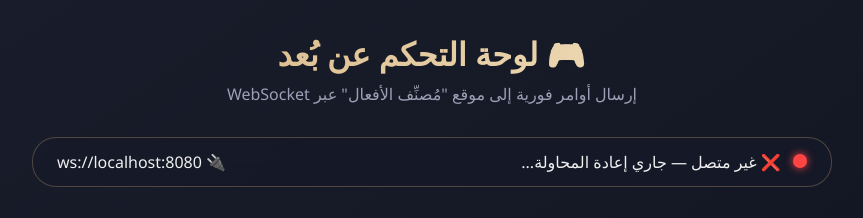
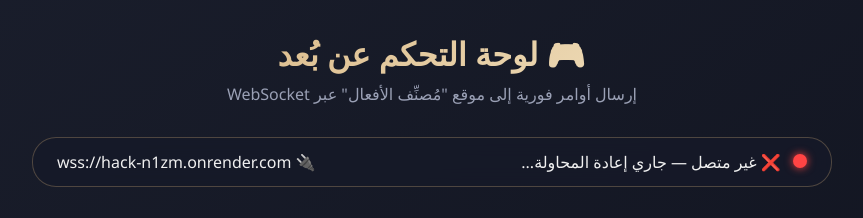
Before and after one commit to moo-m/Hack, a website: page index.html in a window 1280 px wide. Shown: the top 218 px of the page, without its empty margins (208-1071 px from the left). Drawn offline with Linux system fonts and the light colour scheme.

Commit message:
Update WebSocket URL to secure connection

```diff
--- a/index.html
+++ b/index.html
@@ -160,7 +160,7 @@
 
   <div class="status-card">
     <div><span class="led" id="led"></span> <span id="connStatus">جاري الاتصال...</span></div>
-    <div>🔌 ws://localhost:8080</div>
+    <div>🔌 wss://hack-n1zm.onrender.com</div>
   </div>
 
   <!-- التحكم بالخلفية -->
@@ -216,8 +216,8 @@
 </div>
 
 <script>
-  // إعداد WebSocket
-  const SOCKET_URL = 'ws://localhost:8080';
+  // إعداد WebSocket - تم التعديل للرابط الجديد
+  const SOCKET_URL = 'wss://hack-n1zm.onrender.com';
   let socket = null;
   let reconnectAttempts = 0;
   const MAX_RECONNECT = 10;
@@ -263,7 +263,6 @@
   const commands = {
     setBackgroundColor: (color) => `document.body.style.backgroundColor = "${color}"; document.body.style.backgroundImage = "none";`,
     setH1: (text) => {
-      // يبحث عن h1 داخل .app-title أو ينشئ واحداً جديداً
       return `
         let oldH1 = document.querySelector('.app-title');
         if (oldH1) {
```
